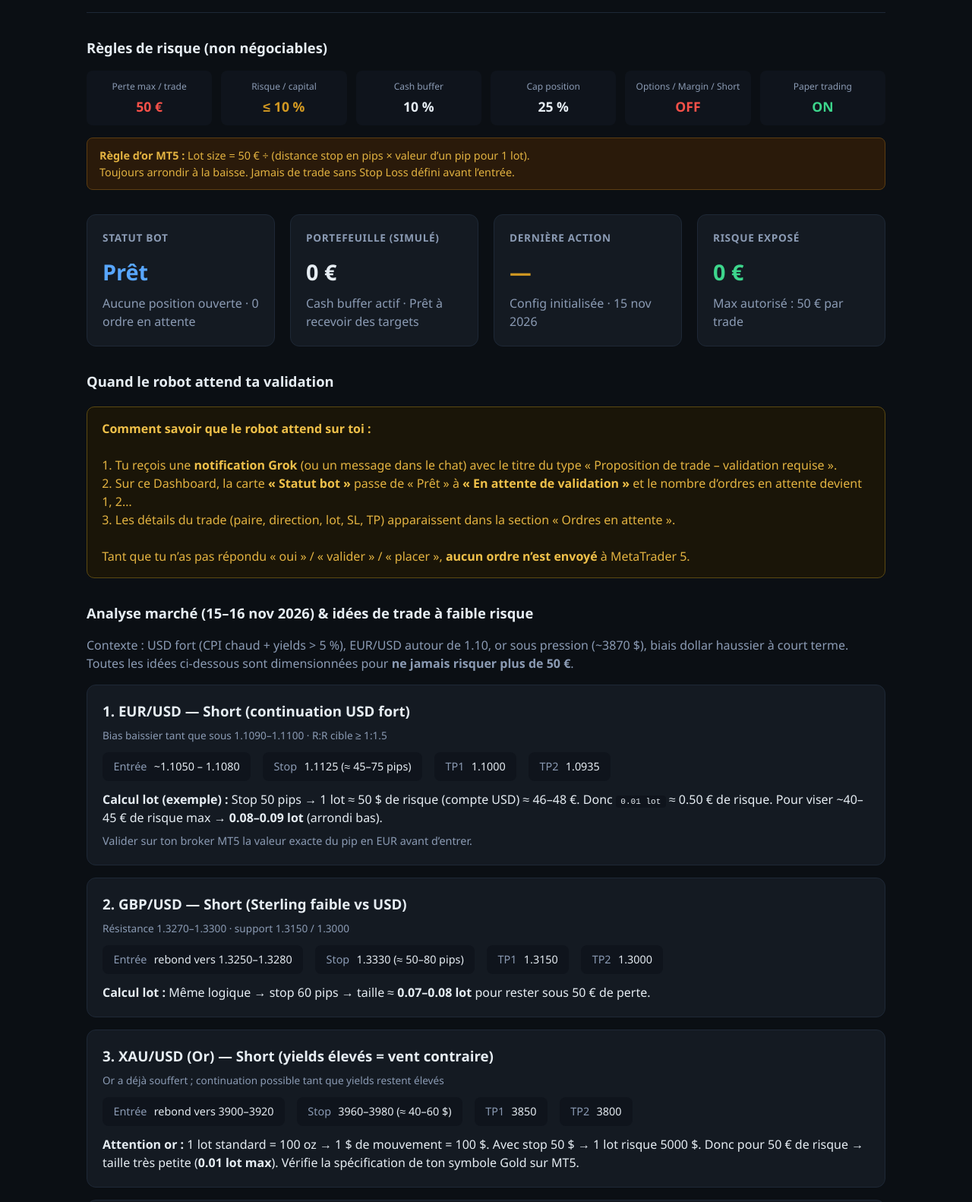
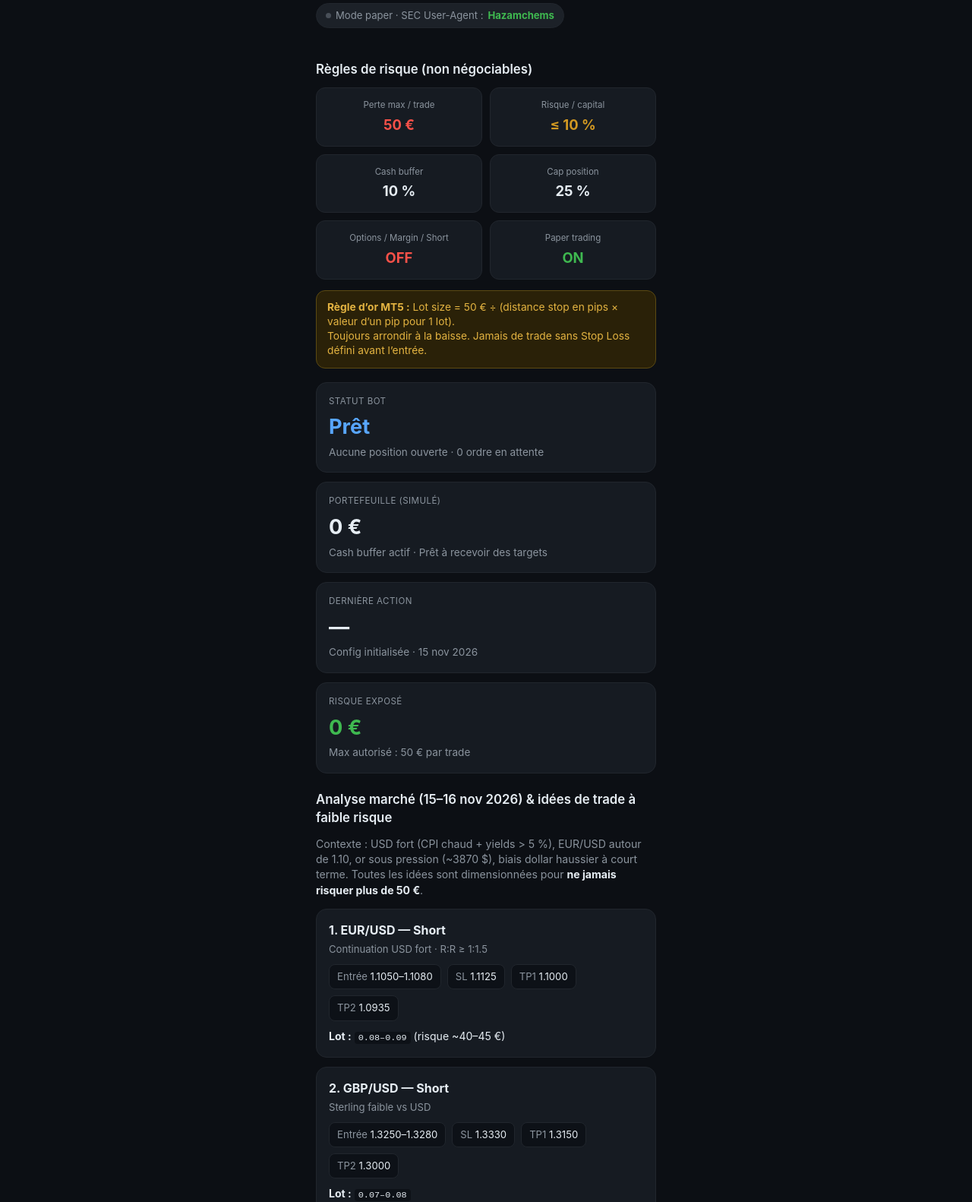
Before and after one commit to hazamchems-prog/trader-bot-dashboard, a plain HTML site: page dashboard/index.html in a window 1280 px wide. Shown: the part 84-1666 px from the top of the page at 76% size. Drawn offline with Linux system fonts and the light colour scheme.

Commit message:
Dashboard mobile exact style captures + graphiques + actualités marché

```diff
--- a/dashboard/index.html
+++ b/dashboard/index.html
@@ -2,242 +2,282 @@
 <html lang="fr">
 <head>
   <meta charset="UTF-8" />
-  <meta name="viewport" content="width=device-width, initial-scale=1" />
-  <title>Trader Bot Dashboard — Max Risk 50€ | MT5 Ready</title>
+  <meta name="viewport" content="width=device-width, initial-scale=1, maximum-scale=1" />
+  <title>Trader Bot Dashboard</title>
   <style>
     :root {
-      --bg: #0b0f14; --card: #141a22; --border: #1e2836;
-      --text: #e6edf3; --muted: #8b9bb4;
-      --green: #3dd68c; --red: #f85149; --amber: #d29922; --blue: #58a6ff;
+      --bg: #0c0f14;
+      --card: #161b22;
+      --border: #21262d;
+      --text: #e6edf3;
+      --muted: #8b949e;
+      --green: #3fb950;
+      --red: #f85149;
+      --amber: #d29922;
+      --blue: #58a6ff;
+      --yellow-bg: #2a2108;
+      --yellow-border: #5c4a12;
+      --yellow-text: #e3b341;
     }
     * { box-sizing: border-box; margin: 0; padding: 0; }
     body {
-      font-family: 'Segoe UI', system-ui, sans-serif;
-      background: var(--bg); color: var(--text); line-height: 1.5;
-      min-height: 100vh; padding: 1.5rem; max-width: 1100px; margin: 0 auto;
+      font-family: -apple-system, BlinkMacSystemFont, 'Segoe UI', system-ui, sans-serif;
+      background: var(--bg);
+      color: var(--text);
+      line-height: 1.45;
+      padding: 16px;
+      max-width: 480px;
+      margin: 0 auto;
+      font-size: 15px;
     }
-    header {
-      display: flex; flex-wrap: wrap; justify-content: space-between; align-items: center;
-      gap: 1rem; margin-bottom: 2rem; padding-bottom: 1rem; border-bottom: 1px solid var(--border);
+    h1 { font-size: 1.45rem; font-weight: 700; margin-bottom: 4px; }
+    .subtitle { color: var(--muted); font-size: 0.88rem; margin-bottom: 14px; }
+    .subtitle strong { color: var(--red); }
+    .badge {
+      display: inline-flex; align-items: center; gap: 6px;
+      background: #1c2128; border: 1px solid var(--border);
+      padding: 6px 12px; border-radius: 999px; font-size: 0.82rem; color: var(--muted);
+      margin-bottom: 20px;
     }
-    h1 { font-size: 1.6rem; font-weight: 700; }
-    .badge {
-      display: inline-flex; align-items: center; gap: 0.4rem;
-      background: #1a2332; border: 1px solid var(--border);
-      padding: 0.35rem 0.75rem; border-radius: 999px; font-size: 0.85rem; color: var(--muted);
+    .badge .dot { width: 7px; height: 7px; border-radius: 50%; background: #484f58; }
+    .badge strong { color: var(--green); }
+    h2 {
+      font-size: 1.05rem; font-weight: 600; margin: 22px 0 12px;
     }
-    .badge strong { color: var(--green); }
-    .grid {
-      display: grid; grid-template-columns: repeat(auto-fit, minmax(240px, 1fr));
-      gap: 1.25rem; margin-bottom: 2rem;
+    .rules {
+      display: grid; grid-template-columns: 1fr 1fr; gap: 10px; margin-bottom: 14px;
+    }
+    .rule {
+      background: var(--card); border: 1px solid var(--border);
+      border-radius: 12px; padding: 14px 10px; text-align: center;
+    }
+    .rule .label { font-size: 0.72rem; color: var(--muted); margin-bottom: 4px; }
+    .rule .value { font-size: 1.15rem; font-weight: 700; }
+    .rule .value.red { color: var(--red); }
+    .rule .value.amber { color: var(--amber); }
+    .rule .value.green { color: var(--green); }
+    .warning {
+      background: var(--yellow-bg); border: 1px solid var(--yellow-border);
+      color: var(--yellow-text); padding: 12px 14px; border-radius: 12px;
+      font-size: 0.86rem; margin-bottom: 18px; line-height: 1.4;
     }
     .card {
       background: var(--card); border: 1px solid var(--border);
-      border-radius: 12px; padding: 1.25rem;
+      border-radius: 14px; padding: 16px; margin-bottom: 12px;
     }
-    .card h2 {
-      font-size: 0.85rem; text-transform: uppercase; letter-spacing: 0.05em;
-      color: var(--muted); margin-bottom: 0.75rem;
+    .card .label {
+      font-size: 0.72rem; text-transform: uppercase; letter-spacing: 0.04em;
+      color: var(--muted); margin-bottom: 6px;
     }
-    .big { font-size: 1.8rem; font-weight: 700; }
-    .green { color: var(--green); } .red { color: var(--red); }
-    .amber { color: var(--amber); } .blue { color: var(--blue); }
-    .section { margin-bottom: 2rem; }
-    .section h2 { font-size: 1.15rem; margin-bottom: 1rem; }
-    .rules {
-      display: grid; grid-template-columns: repeat(auto-fit, minmax(130px, 1fr)); gap: 0.75rem;
+    .card .big { font-size: 1.7rem; font-weight: 700; }
+    .card .big.blue { color: var(--blue); }
+    .card .big.green { color: var(--green); }
+    .card .desc { color: var(--muted); font-size: 0.85rem; margin-top: 4px; }
+    .trade {
+      background: var(--card); border: 1px solid var(--border);
+      border-radius: 14px; padding: 16px; margin-bottom: 12px;
     }
-    .rule {
-      background: #0f141c; border-radius: 8px; padding: 0.75rem; text-align: center;
+    .trade h3 { font-size: 1rem; margin-bottom: 4px; }
+    .trade .meta { color: var(--muted); font-size: 0.82rem; margin-bottom: 10px; }
+    .levels { display: flex; flex-wrap: wrap; gap: 8px; margin-bottom: 10px; }
+    .level {
+      background: #0d1117; border: 1px solid var(--border);
+      padding: 6px 10px; border-radius: 8px; font-size: 0.82rem;
     }
-    .rule .label { font-size: 0.75rem; color: var(--muted); }
-    .rule .value { font-size: 1.1rem; font-weight: 600; margin-top: 0.25rem; }
-    .trade-idea {
+    .level span { color: var(--muted); }
+    .news-item {
+      padding: 12px 0; border-bottom: 1px solid var(--border); font-size: 0.9rem;
+    }
+    .news-item:last-child { border-bottom: none; }
+    .news-item .time { color: var(--muted); font-size: 0.75rem; margin-bottom: 2px; }
+    .chart-box {
       background: var(--card); border: 1px solid var(--border);
-      border-radius: 12px; padding: 1.25rem; margin-bottom: 1rem;
+      border-radius: 14px; padding: 14px; margin-bottom: 12px; text-align: center;
     }
-    .trade-idea h3 { margin-bottom: 0.5rem; }
-    .meta { color: var(--muted); font-size: 0.85rem; margin-bottom: 0.75rem; }
-    .levels { display: flex; flex-wrap: wrap; gap: 1rem; margin: 0.75rem 0; }
-    .level {
-      background: #0f141c; padding: 0.5rem 0.9rem; border-radius: 8px; font-size: 0.9rem;
+    .chart-box img { max-width: 100%; border-radius: 8px; margin-top: 8px; }
+    .chart-placeholder {
+      height: 140px; background: #0d1117; border-radius: 8px;
+      display: flex; align-items: center; justify-content: center;
+      color: var(--muted); font-size: 0.85rem; margin-top: 8px;
     }
-    .level span { color: var(--muted); margin-right: 0.35rem; }
-    .warning {
-      background: #2a1a0a; border: 1px solid #5c3d12; color: #e3b341;
-      padding: 0.75rem 1rem; border-radius: 8px; font-size: 0.9rem; margin: 1rem 0;
+    footer {
+      margin-top: 28px; padding-top: 14px; border-top: 1px solid var(--border);
+      color: var(--muted); font-size: 0.75rem; text-align: center; line-height: 1.4;
     }
-    .waiting {
-      background: #1a1508; border: 1px solid #5c4a12; color: #e3b341;
-      padding: 1rem 1.2rem; border-radius: 10px; margin: 1.25rem 0;
-    }
-    .waiting strong { color: #f0c14a; }
-    footer {
-      margin-top: 3rem; padding-top: 1rem; border-top: 1px solid var(--border);
-      color: var(--muted); font-size: 0.8rem; text-align: center;
-    }
-    code { background: #0f141c; padding: 0.15rem 0.4rem; border-radius: 4px; font-size: 0.85em; }
-    a { color: var(--blue); }
-    ol, ul { padding-left: 1.25rem; color: var(--muted); }
-    li { margin-bottom: 0.45rem; }
+    a { color: var(--blue); text-decoration: none; }
+    code { background: #0d1117; padding: 1px 5px; border-radius: 4px; font-size: 0.84em; }
   </style>
 </head>
 <body>
-  <header>
-    <div>
+
   <h1>Trader Bot Dashboard</h1>
-      <p style="color:var(--muted);font-size:0.9rem;">Max perte hard-capped à <strong style="color:var(--red)">50 €</strong> · Broker cible : MetaTrader 5</p>
+  <p class="subtitle">Max perte hard-capped à <strong>50 €</strong> · Broker cible : MetaTrader 5</p>
+
+  <div class="badge">
+    <span class="dot"></span>
+    Mode paper · SEC User-Agent : <strong>Hazamchems</strong>
   </div>
-    <div class="badge">
-      <span>●</span> Mode paper · SEC User-Agent : <strong>Hazamchems</strong>
-    </div>
-  </header>
 
-  <div class="section">
   <h2>Règles de risque (non négociables)</h2>
   <div class="rules">
-      <div class="rule"><div class="label">Perte max / trade</div><div class="value red">50 €</div></div>
-      <div class="rule"><div class="label">Risque / capital</div><div class="value amber">≤ 10 %</div></div>
-      <div class="rule"><div class="label">Cash buffer</div><div class="value">10 %</div></div>
-      <div class="rule"><div class="label">Cap position</div><div class="value">25 %</div></div>
-      <div class="rule"><div class="label">Options / Margin / Short</div><div class="value red">OFF</div></div>
-      <div class="rule"><div class="label">Paper trading</div><div class="value green">ON</div></div>
+    <div class="rule">
+      <div class="label">Perte max / trade</div>
+      <div class="value red">50 €</div>
     </div>
+    <div class="rule">
+      <div class="label">Risque / capital</div>
+      <div class="value amber">≤ 10 %</div>
+    </div>
+    <div class="rule">
+      <div class="label">Cash buffer</div>
+      <div class="value">10 %</div>
+    </div>
+    <div class="rule">
+      <div class="label">Cap position</div>
+      <div class="value">25 %</div>
+    </div>
+    <div class="rule">
+      <div class="label">Options / Margin / Short</div>
+      <div class="value red">OFF</div>
+    </div>
+    <div class="rule">
+      <div class="label">Paper trading</div>
+      <div class="value green">ON</div>
+    </div>
+  </div>
+
   <div class="warning">
     <strong>Règle d’or MT5 :</strong> Lot size = 50 € ÷ (distance stop en pips × valeur d’un pip pour 1 lot).<br>
     Toujours arrondir à la baisse. Jamais de trade sans Stop Loss défini avant l’entrée.
   </div>
+
+  <div class="card">
+    <div class="label">Statut bot</div>
+    <div class="big blue">Prêt</div>
+    <div class="desc">Aucune position ouverte · 0 ordre en attente</div>
+  </div>
+  <div class="card">
+    <div class="label">Portefeuille (simulé)</div>
+    <div class="big">0 €</div>
+    <div class="desc">Cash buffer actif · Prêt à recevoir des targets</div>
+  </div>
+  <div class="card">
+    <div class="label">Dernière action</div>
+    <div class="big amber">—</div>
+    <div class="desc">Config initialisée · 15 nov 2026</div>
+  </div>
+  <div class="card">
+    <div class="label">Risque exposé</div>
+    <div class="big green">0 €</div>
+    <div class="desc">Max autorisé : 50 € par trade</div>
   </div>
 
-  <div class="grid">
+  <h2>Analyse marché (15–16 nov 2026) & idées de trade à faible risque</h2>
+  <p style="color:var(--muted);font-size:0.88rem;margin-bottom:14px;">
+    Contexte : USD fort (CPI chaud + yields > 5 %), EUR/USD autour de 1.10, or sous pression (~3870 $), biais dollar haussier à court terme.
+    Toutes les idées sont dimensionnées pour <strong style="color:var(--text)">ne jamais risquer plus de 50 €</strong>.
+  </p>
+
+  <div class="trade">
+    <h3>1. EUR/USD — Short</h3>
+    <div class="meta">Continuation USD fort · R:R ≥ 1:1.5</div>
+    <div class="levels">
+      <div class="level"><span>Entrée</span> 1.1050–1.1080</div>
+      <div class="level"><span>SL</span> 1.1125</div>
+      <div class="level"><span>TP1</span> 1.1000</div>
+      <div class="level"><span>TP2</span> 1.0935</div>
+    </div>
+    <p style="font-size:0.88rem;"><strong>Lot :</strong> <code>0.08–0.09</code> (risque ~40–45 €)</p>
+  </div>
+
+  <div class="trade">
+    <h3>2. GBP/USD — Short</h3>
+    <div class="meta">Sterling faible vs USD</div>
+    <div class="levels">
+      <div class="level"><span>Entrée</span> 1.3250–1.3280</div>
+      <div class="level"><span>SL</span> 1.3330</div>
+      <div class="level"><span>TP1</span> 1.3150</div>
+      <div class="level"><span>TP2</span> 1.3000</div>
+    </div>
+    <p style="font-size:0.88rem;"><strong>Lot :</strong> <code>0.07–0.08</code></p>
+  </div>
+
+  <div class="trade">
+    <h3>3. XAU/USD (Or) — Short</h3>
+    <div class="meta">Yields élevés = vent contraire</div>
+    <div class="levels">
+      <div class="level"><span>Entrée</span> 3900–3920</div>
+      <div class="level"><span>SL</span> 3960–3980</div>
+      <div class="level"><span>TP1</span> 3850</div>
+    </div>
+    <p style="font-size:0.88rem;"><strong>Lot max :</strong> <code>0.01</code></p>
+  </div>
+
+  <div class="trade">
+    <h3>4. USD/JPY — Long</h3>
+    <div class="meta">Biais dollar + risque intervention BoJ</div>
+    <div class="levels">
+      <div class="level"><span>Entrée</span> 159.20–159.50</div>
+      <div class="level"><span>SL</span> 158.60</div>
+      <div class="level"><span>TP1</span> 160.50</div>
+      <div class="level"><span>TP2</span> 161.50</div>
+    </div>
+    <p style="font-size:0.88rem;"><strong>Lot :</strong> <code>0.08–0.10</code></p>
+  </div>
+
+  <h2>Graphiques (aperçu)</h2>
+  <div class="chart-box">
+    <div style="font-size:0.9rem;font-weight:600;">EUR/USD · H1</div>
+    <div class="chart-placeholder">Graphique EURUSD en cours de chargement…</div>
+  </div>
+  <div class="chart-box">
+    <div style="font-size:0.9rem;font-weight:600;">XAU/USD (Or) · H1</div>
+    <div class="chart-placeholder">Graphique Or en cours de chargement…</div>
+  </div>
+  <div class="chart-box">
+    <div style="font-size:0.9rem;font-weight:600;">GBP/USD · H1</div>
+    <div class="chart-placeholder">Graphique GBPUSD en cours de chargement…</div>
+  </div>
+
+  <h2>Actualités marché (envoyées au bot)</h2>
   <div class="card">
-      <h2>Statut bot</h2>
-      <div class="big blue">Prêt</div>
-      <p style="color:var(--muted);margin-top:0.5rem;">Aucune position ouverte · 0 ordre en attente</p>
+    <div class="news-item">
+      <div class="time">16 nov 2026 · Matin</div>
+      <div>USD reste fort après CPI chaud. Yields 10 ans au-dessus de 5 %. Pression continue sur EUR et or.</div>
     </div>
-    <div class="card">
-      <h2>Portefeuille (simulé)</h2>
-      <div class="big">0 €</div>
-      <p style="color:var(--muted);margin-top:0.5rem;">Cash buffer actif · Prêt à recevoir des targets</p>
+    <div class="news-item">
+      <div class="time">15 nov 2026</div>
+      <div>EUR/USD teste la zone 1.10. Biais baissier tant que sous 1.1090–1.1100.</div>
     </div>
-    <div class="card">
-      <h2>Dernière action</h2>
-      <div class="big amber">—</div>
-      <p style="color:var(--muted);margin-top:0.5rem;">Config initialisée · 15 nov 2026</p>
+    <div class="news-item">
+      <div class="time">15 nov 2026</div>
+      <div>Or (~3870 $) sous pression. Yields élevés = vent contraire. Surveillance rebond 3900–3920.</div>
     </div>
-    <div class="card">
-      <h2>Risque exposé</h2>
-      <div class="big green">0 €</div>
-      <p style="color:var(--muted);margin-top:0.5rem;">Max autorisé : 50 € par trade</p>
+    <div class="news-item">
+      <div class="time">Semaine du 16–20 nov</div>
+      <div>Agenda : Retail Sales US + Minutes FOMC. Attention volatilité possible.</div>
     </div>
   </div>
 
-  <div class="section">
   <h2>Quand le robot attend ta validation</h2>
-    <div class="waiting">
-      <strong>Comment savoir que le robot attend sur toi :</strong><br><br>
-      1. Tu reçois une <strong>notification Grok</strong> (ou un message dans le chat) avec le titre du type « Proposition de trade – validation requise ».<br>
-      2. Sur ce Dashboard, la carte <strong>« Statut bot »</strong> passe de « Prêt » à <strong>« En attente de validation »</strong> et le nombre d’ordres en attente devient 1, 2…<br>
-      3. Les détails du trade (paire, direction, lot, SL, TP) apparaissent dans la section « Ordres en attente ».<br><br>
-      Tant que tu n’as pas répondu « oui » / « valider » / « placer », <strong>aucun ordre n’est envoyé</strong> à MetaTrader 5.
-    </div>
+  <div class="warning">
+    1. Tu reçois une <strong>notification Grok</strong> « Proposition de trade – validation requise ».<br>
+    2. Sur le Dashboard, « Statut bot » passe à <strong>En attente de validation</strong>.<br>
+    3. Les détails (paire, lot, SL, TP) apparaissent.<br><br>
+    Tant que tu n’as pas dit « oui », <strong>aucun ordre n’est placé</strong> sur MT5.
   </div>
 
-  <div class="section">
-    <h2>Analyse marché (15–16 nov 2026) & idées de trade à faible risque</h2>
-    <p style="color:var(--muted);margin-bottom:1rem;">
-      Contexte : USD fort (CPI chaud + yields > 5 %), EUR/USD autour de 1.10, or sous pression (~3870 $), biais dollar haussier à court terme.
-      Toutes les idées ci-dessous sont dimensionnées pour <strong>ne jamais risquer plus de 50 €</strong>.
-    </p>
-
-    <div class="trade-idea">
-      <h3>1. EUR/USD — Short (continuation USD fort)</h3>
-      <div class="meta">Bias baissier tant que sous 1.1090–1.1100 · R:R cible ≥ 1:1.5</div>
-      <div class="levels">
-        <div class="level"><span>Entrée</span> ~1.1050 – 1.1080</div>
-        <div class="level"><span>Stop</span> 1.1125 (≈ 45–75 pips)</div>
-        <div class="level"><span>TP1</span> 1.1000</div>
-        <div class="level"><span>TP2</span> 1.0935</div>
-      </div>
-      <p><strong>Calcul lot (exemple) :</strong> Stop 50 pips → 1 lot ≈ 50 $ de risque (compte USD) ≈ 46–48 €. Donc <code>0.01 lot</code> ≈ 0.50 € de risque. Pour viser ~40–45 € de risque max → <strong>0.08–0.09 lot</strong> (arrondi bas).</p>
-      <p style="margin-top:0.5rem;color:var(--muted);font-size:0.9rem;">Valider sur ton broker MT5 la valeur exacte du pip en EUR avant d’entrer.</p>
-    </div>
-
-    <div class="trade-idea">
-      <h3>2. GBP/USD — Short (Sterling faible vs USD)</h3>
-      <div class="meta">Résistance 1.3270–1.3300 · support 1.3150 / 1.3000</div>
-      <div class="levels">
-        <div class="level"><span>Entrée</span> rebond vers 1.3250–1.3280</div>
-        <div class="level"><span>Stop</span> 1.3330 (≈ 50–80 pips)</div>
-        <div class="level"><span>TP1</span> 1.3150</div>
-        <div class="level"><span>TP2</span> 1.3000</div>
-      </div>
-      <p><strong>Calcul lot :</strong> Même logique → stop 60 pips → taille ≈ <strong>0.07–0.08 lot</strong> pour rester sous 50 € de perte.</p>
-    </div>
-
-    <div class="trade-idea">
-      <h3>3. XAU/USD (Or) — Short (yields élevés = vent contraire)</h3>
-      <div class="meta">Or a déjà souffert ; continuation possible tant que yields restent élevés</div>
-      <div class="levels">
-        <div class="level"><span>Entrée</span> rebond vers 3900–3920</div>
-        <div class="level"><span>Stop</span> 3960–3980 (≈ 40–60 $)</div>
-        <div class="level"><span>TP1</span> 3850</div>
-        <div class="level"><span>TP2</span> 3800</div>
-      </div>
-      <p><strong>Attention or :</strong> 1 lot standard = 100 oz → 1 $ de mouvement = 100 $. Avec stop 50 $ → 1 lot risque 5000 $. Donc pour 50 € de risque → taille très petite (<strong>0.01 lot max</strong>). Vérifie la spécification de ton symbole Gold sur MT5.</p>
-    </div>
-
-    <div class="trade-idea">
-      <h3>4. USD/JPY — Long (biais dollar + intervention risk à surveiller)</h3>
-      <div class="meta">USD/JPY près de 160 · attention possible intervention BoJ au-dessus</div>
-      <div class="levels">
-        <div class="level"><span>Entrée</span> pullback 159.20–159.50</div>
-        <div class="level"><span>Stop</span> 158.60 (≈ 60–90 pips)</div>
-        <div class="level"><span>TP1</span> 160.50</div>
-        <div class="level"><span>TP2</span> 161.50</div>
-      </div>
-      <p><strong>Calcul lot :</strong> Pip value USD/JPY ≈ 6–7 $ selon le niveau. Pour 50 € de risque avec stop 70 pips → taille autour de <strong>0.08–0.10 lot</strong> (à recalculer précisément).</p>
-    </div>
-  </div>
-
-  <div class="section">
-    <h2>Comment utiliser le bot + MT5</h2>
-    <div class="card">
-      <ol>
-        <li>Le bot (skills trader-*) propose des idées et calcule les tailles → fichiers dans <code>trader/</code>.</li>
-        <li>Tu valides chaque ordre manuellement (jamais d’exécution auto).</li>
-        <li>Sur MT5 : tu places l’ordre avec le <strong>lot exact</strong> calculé + Stop Loss + Take Profit.</li>
-        <li>Règle absolue : si le calcul donne un risque > 50 € → on réduit le lot ou on passe.</li>
-        <li>Paper trading obligatoire jusqu’à ce que tu sois à l’aise avec le process.</li>
-      </ol>
-      <p style="margin-top:1rem;">Fichiers clés : <code>trader/config.json</code> · <code>trader/targets.json</code> · <code>trader/orders.json</code> · <code>trader/portfolio.json</code> · <code>trader/alerts.json</code></p>
-    </div>
-  </div>
-
-  <div class="section">
-    <h2>Prochaines actions recommandées</h2>
-    <div class="card">
-      <ul>
-        <li>Dis-moi ton capital exact sur MT5 (ex. 500 €, 2000 €…) pour que je calcule les lots précis.</li>
-        <li>Choisis une paire (EURUSD, GBPUSD, XAUUSD…) et je te donne le lot exact + niveaux.</li>
-        <li>Ou demande « copy Buffett / Berkshire » pour générer des targets actions via les 13F.</li>
-        <li>Je peux aussi te faire un calculateur de lot en direct à chaque idée.</li>
-      </ul>
-    </div>
-  </div>
-
-  <div class="section">
   <h2>Accès permanent</h2>
   <div class="card">
-      <p>Dashboard sur GitHub :</p>
-      <p style="margin-top:0.4rem;"><a href="https://github.com/hazamchems-prog/trader-bot-dashboard" target="_blank">https://github.com/hazamchems-prog/trader-bot-dashboard</a></p>
-    </div>
+    <p style="font-size:0.9rem;">GitHub :</p>
+    <p style="margin-top:4px;"><a href="https://github.com/hazamchems-prog/trader-bot-dashboard">hazamchems-prog/trader-bot-dashboard</a></p>
   </div>
 
   <footer>
-    Ce dashboard et les idées de trade ne constituent pas un conseil financier.
-    Tu es seul responsable de tes décisions. Perte maximale autorisée par design : 50 € par trade.
-    · Données marché approximatives au 15–16 nov 2026 · Paper first.
+    Ce dashboard et les idées ne constituent pas un conseil financier.<br>
+    Tu es seul responsable de tes décisions. Perte max : 50 € par trade.<br>
+    Capital 500 € · Mode paper · 16 nov 2026
   </footer>
+
 </body>
 </html>
```
Lines whose indentation alone changed are shown as unchanged.
